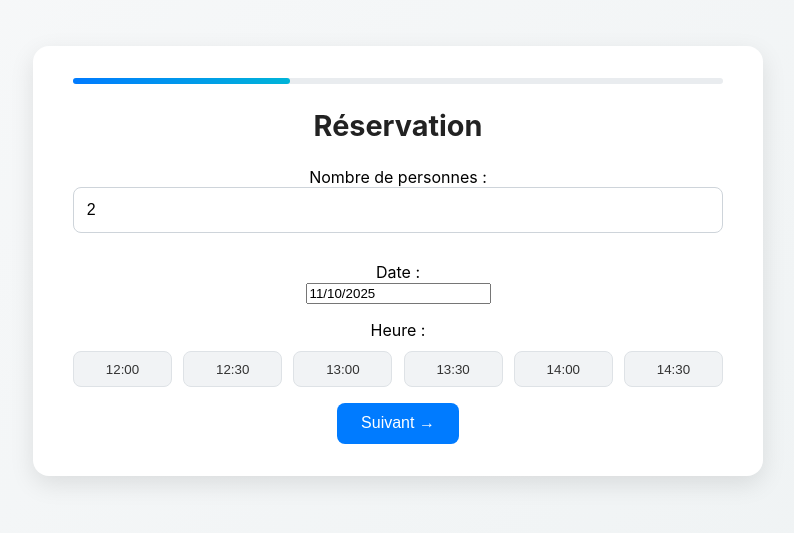
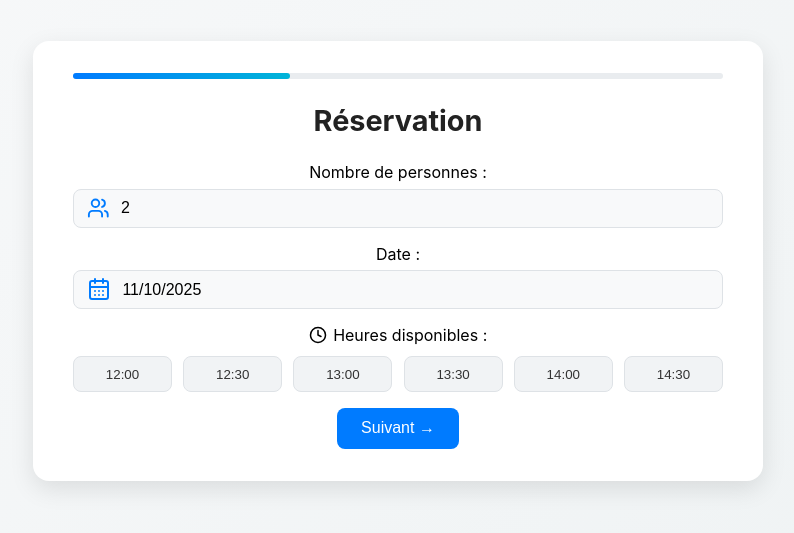
Before and after one commit to didier-coder/moom-app, a React (Create React App) app in the folder frontend/: page / in a window 1280 px wide. Shown: the part 171-704 px from the top of the page, without its empty margins (242-1036 px from the left). Built offline with nearby package versions, Linux system fonts and the light colour scheme.

Commit message:
Update App.js

```diff
--- a/frontend/src/App.js
+++ b/frontend/src/App.js
@@ -5,6 +5,7 @@ import "react-datepicker/dist/react-datepicker.css";
 import { format } from "date-fns";
 import { ToastContainer, toast } from "react-toastify";
 import "react-toastify/dist/ReactToastify.css";
+import { Users, CalendarDays, Clock } from "lucide-react"; // ⬅️ icônes modernes
 
 function App() {
   const [step, setStep] = useState(1);
@@ -27,13 +28,11 @@ function App() {
   const heuresDiner = ["18:00", "18:30", "19:00", "19:30", "20:00", "20:30", "21:00", "21:30"];
   const [heuresDispo, setHeuresDispo] = useState([]);
 
-  // Détermination automatique Lunch/Dîner selon la date
   useEffect(() => {
     const hour = new Date().getHours();
     setHeuresDispo(hour < 16 ? heuresLunch : heuresDiner);
   }, []);
 
-  // Barre de progression dynamique
   const progress = (step / 3) * 100;
 
   const handleReservation = async () => {
@@ -137,36 +136,46 @@ function App() {
           Réservation
         </h1>
 
-        {/* --- Étape 1 --- */}
+        {/* Étape 1 */}
         {step === 1 && (
           <div style={{ textAlign: "center" }}>
-            <div style={{ marginBottom: "1rem" }}>
+            {/* Nombre de personnes */}
+            <div style={{ marginBottom: "1rem", position: "relative" }}>
               <label>Nombre de personnes :</label>
-              <br />
+              <div style={inputBox}>
+                <Users style={iconStyle} />
                 <input
                   type="number"
                   min="1"
                   max="12"
                   value={personnes}
                   onChange={(e) => setPersonnes(e.target.value)}
-                style={inputStyle}
+                  style={fieldStyle}
                 />
               </div>
+            </div>
 
+            {/* Date */}
             <div style={{ marginBottom: "1rem" }}>
               <label>Date :</label>
-              <br />
+              <div style={inputBox}>
+                <CalendarDays style={iconStyle} />
                 <DatePicker
                   selected={selectedDate}
                   onChange={(date) => setSelectedDate(date)}
                   dateFormat="dd/MM/yyyy"
                   minDate={new Date()}
-                className="border p-2 rounded"
+                  customInput={<input style={fieldStyle} />}
                 />
               </div>
+            </div>
 
+            {/* Heure */}
             <div style={{ marginBottom: "1rem" }}>
-              <label>Heure :</label>
+              <label style={{ display: "flex", alignItems: "center", justifyContent: "center", gap: "0.4rem" }}>
+                <Clock size={18} />
+                Heures disponibles :
+              </label>
               <div
                 style={{
                   display: "grid",
@@ -207,7 +216,7 @@ function App() {
           </div>
         )}
 
-        {/* --- Étape 2 --- */}
+        {/* Étape 2 */}
         {step === 2 && (
           <div style={{ textAlign: "center" }}>
             <h3 style={{ marginBottom: "1rem", color: "#333" }}>Vous êtes :</h3>
@@ -237,7 +246,7 @@ function App() {
           </div>
         )}
 
-        {/* --- Étape 3 --- */}
+        {/* Étape 3 */}
         {step === 3 && (
           <div>
             {typeClient === "societe" && (
@@ -315,7 +324,30 @@ function App() {
   );
 }
 
-/* --- Styles communs --- */
+/* --- Styles --- */
+const inputBox = {
+  display: "flex",
+  alignItems: "center",
+  background: "#f8f9fa",
+  border: "1px solid #dee2e6",
+  borderRadius: "8px",
+  padding: "0.4rem 0.8rem",
+  marginTop: "0.4rem",
+};
+
+const iconStyle = {
+  color: "#007bff",
+  marginRight: "0.6rem",
+};
+
+const fieldStyle = {
+  border: "none",
+  outline: "none",
+  background: "transparent",
+  width: "100%",
+  fontSize: "1rem",
+};
+
 const inputStyle = {
   width: "100%",
   marginBottom: "0.8rem",
@@ -324,7 +356,6 @@ const inputStyle = {
   border: "1px solid #ced4da",
   fontSize: "1rem",
   boxSizing: "border-box",
-  transition: "border-color 0.2s",
 };
 
 const mainButton = {
```
Lines whose indentation alone changed are shown as unchanged.
